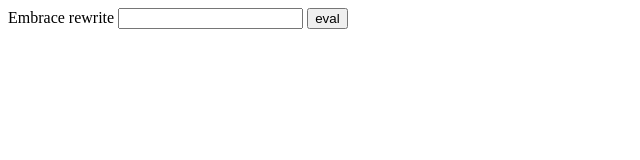
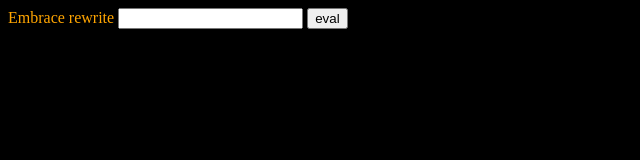
Before and after one commit to uprun/mini-talk, a plain HTML site: page index.html in a window 1280 px wide. Shown: the whole page, without its empty margins (0-640 px from the left). Drawn offline with Linux system fonts and the light colour scheme.

Commit message:
Update body style

```diff
--- a/index.html
+++ b/index.html
@@ -1,3 +1,5 @@
+<body style="color: orange; background: #000;">
+
 Embrace rewrite
 <script>
     lookup = {};
@@ -24,3 +26,4 @@ Embrace rewrite
     var key = 'mini-talk--command-' + i;
     localStorage[key] = lookup.to_eval;
     eval(lookup.to_eval)">eval</button>
+</body>
```
